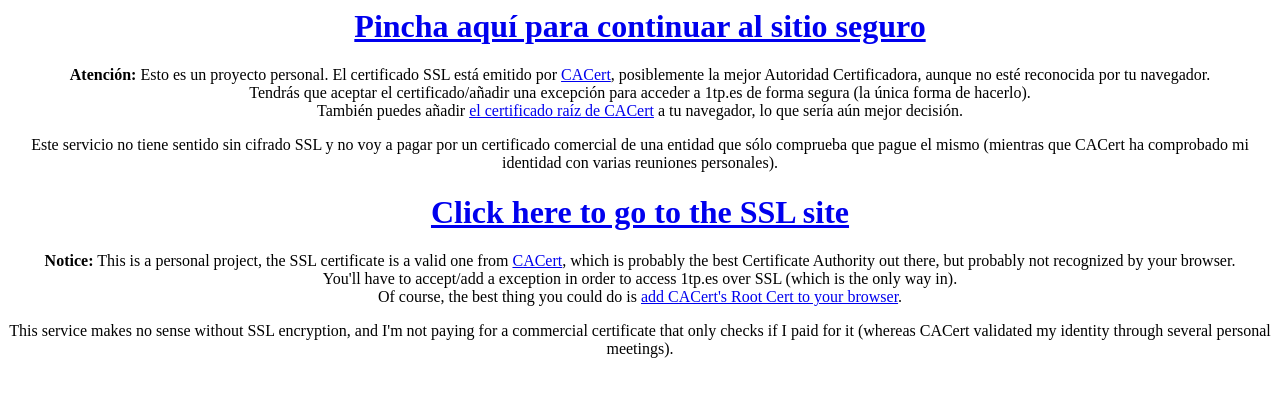
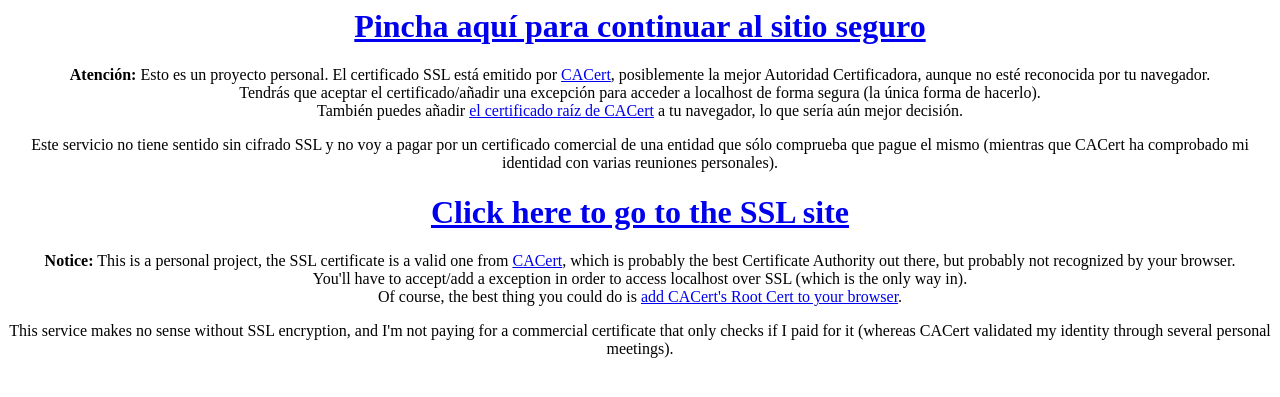
Before and after one commit to inittab/onetimepaste, a PHP site: page /no_ssl/index.php in a window 1280 px wide. Shown: the top 397 px of the page. Run offline with PHP 8.4, Linux system fonts and the light colour scheme.

Commit message:
Use hostname in non-ssl links

```diff
--- a/no_ssl/index.php
+++ b/no_ssl/index.php
@@ -3,15 +3,15 @@
 		<meta charset='utf-8'>
 	</head>
 	<body>
-<center><h1><a href="https://1tp.es/">Pincha aquí para continuar al sitio seguro</a></h1>
+<center><h1><a href="https://<?php echo $_SERVER['HTTP_HOST']; ?>/">Pincha aquí para continuar al sitio seguro</a></h1>
 	<p><b>Atención:</b> Esto es un proyecto personal. El certificado SSL está emitido por <a href="https://cacert.org" target="_blank">CACert</a>, posiblemente la mejor Autoridad Certificadora, aunque no esté reconocida por tu navegador.<br>
-	Tendrás que aceptar el certificado/añadir una excepción para acceder a 1tp.es de forma segura (la única forma de hacerlo).<br>
+	Tendrás que aceptar el certificado/añadir una excepción para acceder a <?php echo $_SERVER['HTTP_HOST']; ?> de forma segura (la única forma de hacerlo).<br>
 	También puedes añadir <a href="https://www.cacert.org/index.php?id=3" target="_blank">el certificado raíz de CACert</a> a tu navegador, lo que sería aún mejor decisión.</p>
 	Este servicio no tiene sentido sin cifrado SSL y no voy a pagar por un certificado comercial de una entidad que sólo comprueba que pague el mismo (mientras que CACert ha comprobado mi identidad con varias reuniones personales).</center>
 <p>
-<center><h1><a href="https://1tp.es/">Click here to go to the SSL site</a></h1>
+<center><h1><a href="https://<?php echo $_SERVER['HTTP_HOST']; ?>/">Click here to go to the SSL site</a></h1>
 	<p><b>Notice:</b> This is a personal project, the SSL certificate is a valid one from <a href="https://cacert.org" target="_blank">CACert</a>, which is probably the best Certificate Authority out there, but probably not recognized by your browser.<br>
-	You'll have to accept/add a exception in order to access 1tp.es over SSL (which is the only way in).<br>
+	You'll have to accept/add a exception in order to access <?php echo $_SERVER['HTTP_HOST']; ?> over SSL (which is the only way in).<br>
 	Of course, the best thing you could do is <a href="https://www.cacert.org/index.php?id=3" target="_blank">add CACert's Root Cert to your browser</a>.</p>
 	This service makes no sense without SSL encryption, and I'm not paying for a commercial certificate that only checks if I paid for it (whereas CACert validated my identity through several personal meetings).</center>
 </body>
```
